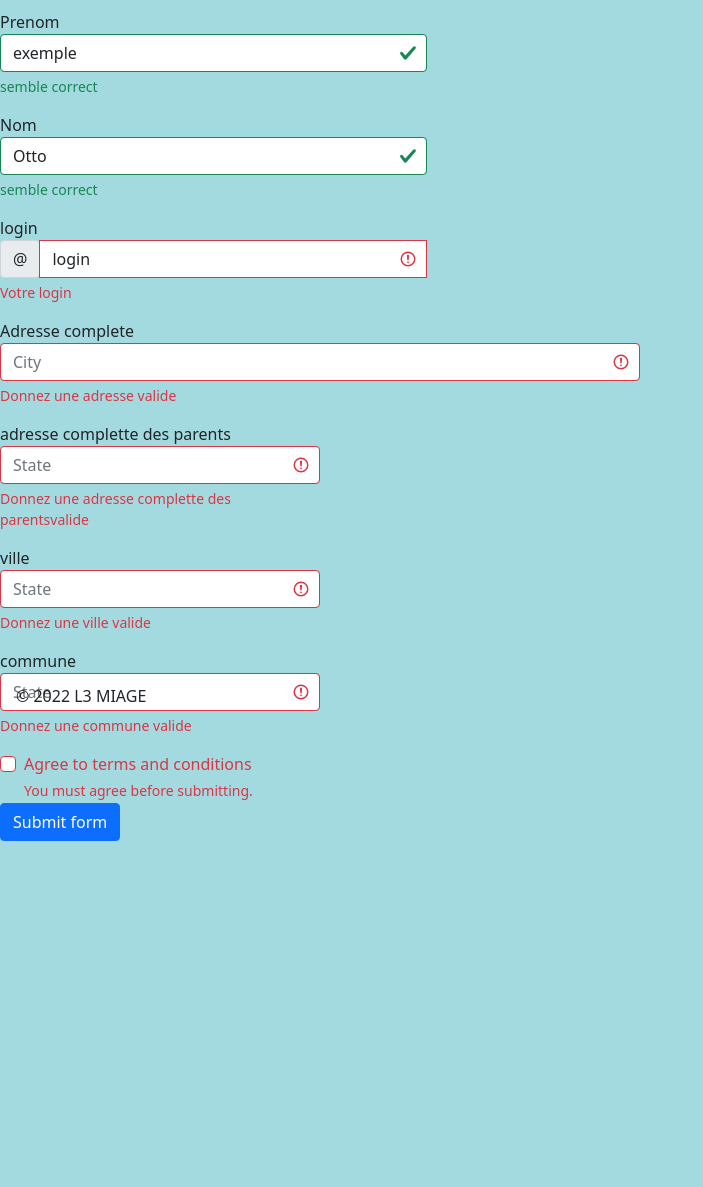
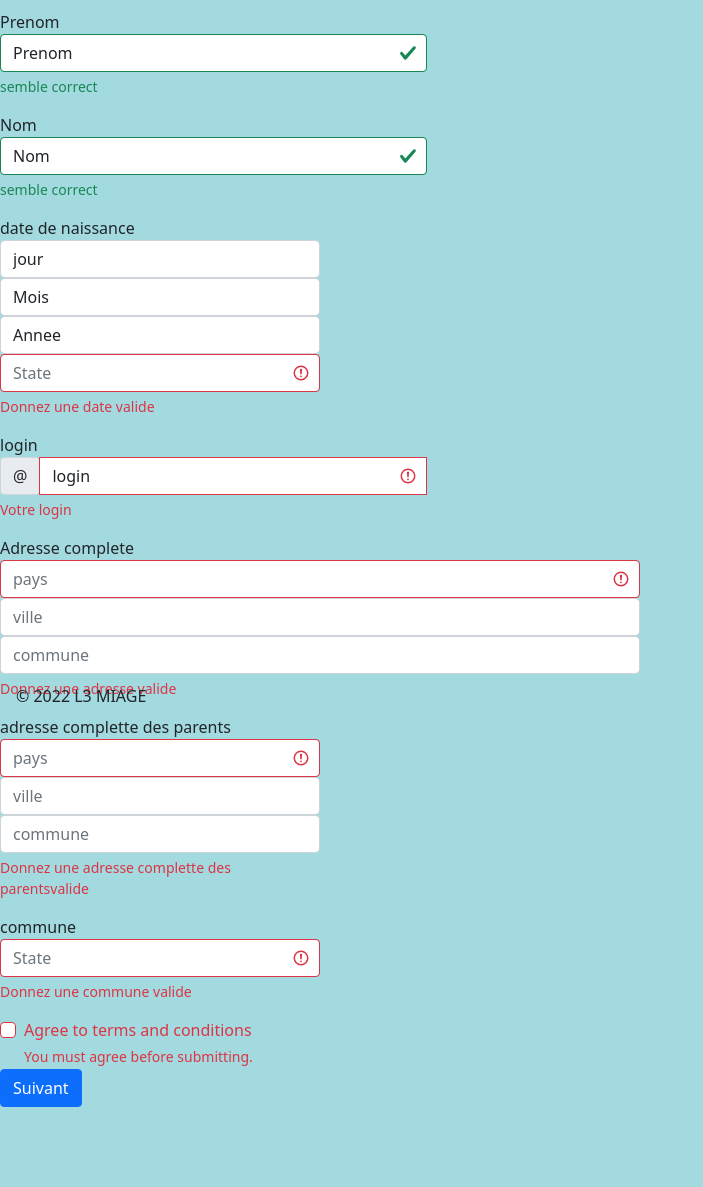
Before and after one commit to FWICSS/Proj_DEV_L3, a PHP site: template Views/registerMiageForm.php in a window 1280 px wide. Shown: the part 76-1263 px from the top of the page, without its empty margins (0-703 px from the left). Before the commit the page ends 917 px from the top, so only its background shows below. Run offline with PHP 8.4, Linux system fonts and the light colour scheme; the template is opened without the code that fills it, so the values that code supplies are empty.

Commit message:
registerMiageForm1.php

```diff
--- a/Views/registerMiageForm.php
+++ b/Views/registerMiageForm.php
@@ -2,16 +2,85 @@
     <div class="form-row">
         <div class="col-md-4 mb-3">
             <label >Prenom</label>
-            <input type="text" class="form-control is-valid" name="First name" placeholder="Prenom" value="exemple" required>
+            <input type="text" class="form-control is-valid" name="First name" placeholder="Prenom" value="Prenom" required>
             <div class="valid-feedback">
                 semble correct
             </div>
         </div>
         <div class="col-md-4 mb-3">
             <label >Nom</label>
-            <input type="text" class="form-control is-valid" name="Last name" placeholder="Nom" value="Otto" required>
+            <input type="text" class="form-control is-valid" name="Last name" placeholder="Nom" value="Nom" required>
             <div class="valid-feedback">
                 semble correct
+            </div>
+        </div>
+        <div class="col-md-3 mb-3">
+            <label >date de naissance</label>
+            <select id="inputJour" class="form-control">
+                <option selected> jour</option>
+                <option>1</option>
+                <option>2</option>
+                <option>3</option>
+                <option>4</option>
+                <option>5</option>
+                <option>6</option>
+                <option>7</option>
+                <option>8</option>
+                <option>9</option>
+                <option>10</option>
+                <option>11</option>
+                <option>13</option>
+                <option>14</option>
+                <option>15</option>
+                <option>16</option>
+                <option>17</option>
+                <option>18</option>
+                <option>19</option>
+                <option>20</option>
+                <option>21</option>
+                <option>22</option>
+                <option>23</option>
+                <option>24</option>
+                <option>25</option>
+                <option>26</option>
+                <option>27</option>
+                <option>28</option>
+                <option>29</option>
+                <option>30</option>
+                <option>31</option>
+            </select>
+            <select id="inputMois" class="form-control">
+                <option selected> Mois</option>
+                <option>JANVIER</option>
+                <option>FEVRIER</option>
+                <option>MARS</option>
+                <option>AVRIL</option>
+                <option>MAI</option>
+                <option>JUIN</option>
+                <option>JUILLET</option>
+                <option>AOUT</option>
+                <option>SEPTEMBRE</option>
+                <option>OCTOBRE</option>
+                <option>NOVEMBRE</option>
+                <option>DECEMBRE</option>
+            </select>
+            <select id="inputAnnee" class="form-control">
+                <option selected>Annee </option>
+                <option>1994</option>
+                <option>1995</option>
+                <option>1996</option>
+                <option>1997</option>
+                <option>1998</option>
+                <option>1999</option>
+                <option>2000</option>
+                <option>2001</option>
+                <option>2002</option>
+                <option>2003</option>
+                <option>2004</option>
+            </select>
+            <input type="text" class="form-control is-invalid" name="pays" placeholder="State" required>
+            <div class="invalid-feedback">
+                Donnez une date valide
             </div>
         </div>
 
@@ -32,25 +101,24 @@
     <div class="form-row">
         <div class="col-md-6 mb-3">
             <label >Adresse complete</label>
-            <input type="text" class="form-control is-invalid" name="adresse" placeholder="City" required>
+            <input type="text" class="form-control is-invalid" name="adresse" placeholder="pays" required>
+            <input type="text" class="form-control" placeholder="ville"name="ville"placeholder="ville" required>
+            <input type="text" class="form-control" placeholder="commune"name="communee"placeholder="commune" required>
             <div class="invalid-feedback">
                 Donnez une adresse valide
             </div>
         </div>
         <div class="col-md-3 mb-3">
             <label >adresse complette des parents</label>
-            <input type="text" class="form-control is-invalid" name="pays" placeholder="State" required>
+            <input type="text" class="form-control is-invalid" name="pays1" placeholder="pays" required>
+            <input type="text" class="form-control" placeholder="ville"name="ville" required>
+            <input type="text" class="form-control" placeholder="commune"name="communee1" required>
+
             <div class="invalid-feedback">
                 Donnez une adresse complette des parentsvalide
             </div>
         </div>
-        <div class="col-md-3 mb-3">
-            <label >ville</label>
-            <input type="text" class="form-control is-invalid" name="pays" placeholder="State" required>
-            <div class="invalid-feedback">
-                Donnez une ville valide
-            </div>
-        </div>
+
         <div class="col-md-3 mb-3">
             <label >commune</label>
             <input type="text" class="form-control is-invalid" name="pays" placeholder="State" required>
@@ -71,5 +139,5 @@
             </div>
         </div>
     </div>
-    <button class="btn btn-primary" type="submit">Submit form</button>
+    <button class="btn btn-primary" type="submit">Suivant</button>
 </form>
```
Also changed, not shown: Views/registerMiageForm1.php (added, +43 -0 lines).
